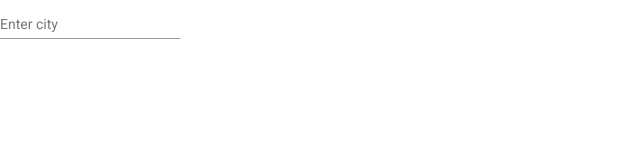
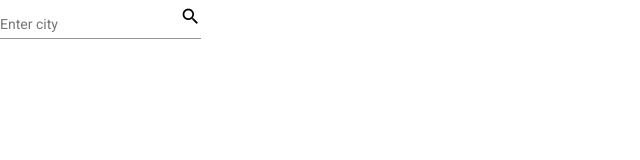
Before and after one commit to usr390/weather-app, an Angular app: page / in a window 1280 px wide. Shown: the top 160 px of the page, without its empty margins (0-640 px from the left). Built offline with nearby package versions, Linux system fonts and the light colour scheme.

Commit message:
Modified weather template: added search suffix to input field. also an event binding when clicked

```diff
--- a/src/app/weather/weather.component.html
+++ b/src/app/weather/weather.component.html
@@ -2,4 +2,6 @@
 
     <input matInput placeholder="Enter city" #cityCtrl (keydown.enter)="search(cityCtrl.value)">
 
+    <mat-icon matSuffix (click)="search(cityCtrl.value)">search</mat-icon>
+
 </mat-form-field>
```
